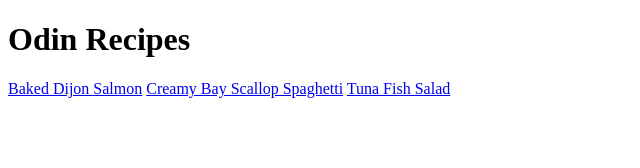
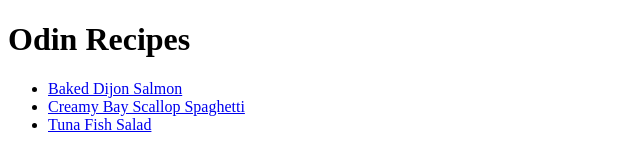
Before and after one commit to HacheGe60/odin-recipes, a plain HTML site: page index.html in a window 1280 px wide. Shown: the whole page, without its empty margins (0-640 px from the left). Drawn offline with Linux system fonts and the light colour scheme.

Commit message:
list recetas

```diff
--- a/index.html
+++ b/index.html
@@ -8,8 +8,10 @@
 </head>
 <body>
     <h1>Odin Recipes</h1>
-    <a href="./recipes/baked_dijon_salmon.html">Baked Dijon Salmon</a>
-    <a href="./images/creamy_bay_scallop_spaghetti.webp">Creamy Bay Scallop Spaghetti</a>
-    <a href="./recipes/tuna_fish_salad.html">Tuna Fish Salad</a>
+    <ul>
+        <li><a href="./recipes/baked_dijon_salmon.html">Baked Dijon Salmon</a></li>
+    <li><a href="./recipes/creamy_bay_scallop_spaghetti.html">Creamy Bay Scallop Spaghetti</a></li>
+    <li><a href="./recipes/tuna_fish_salad.html">Tuna Fish Salad</a></li>
+    </ul>
 </body>
 </html>
```
